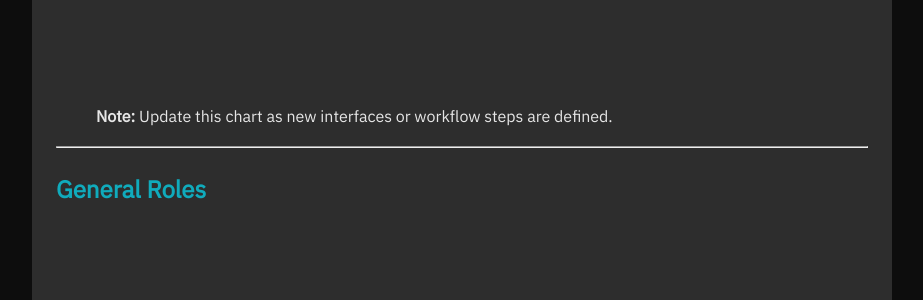
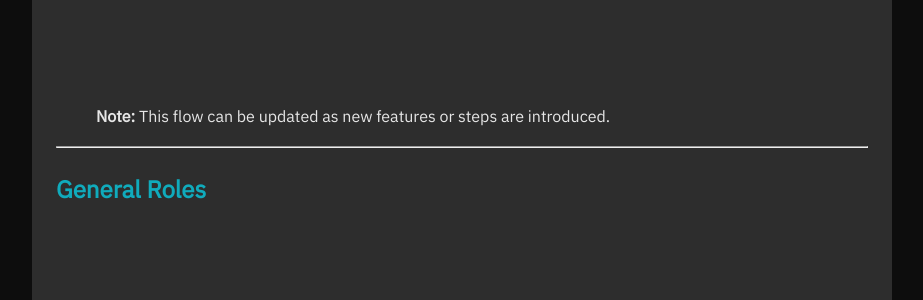
Before and after one commit to CenterForDigitalHumanities/TPEN3, a Jekyll site: the page built from core-workflow-mermaid.md, in a window 1280 px wide and 900 px high, scrolled down 2045 px. Shown: the part 154-454 px from the top of the window, without its empty margins (178-1101 px from the left). Built offline with Jekyll 4.4.1, drawn with Linux system fonts in a browser that asks for light colours.

Commit message:
Add sync prompt and update workflow doc note
Add a new Copilot prompt (.copilot/prompts/sync-core-workflow-mermaid.prompt.md) to guide synchronizing core-workflow-mermaid.md with the repository's navigation and workflow implementation. Update core-workflow-mermaid.md frontmatter to reference the new sync_prompt (/prompts/sync-core-workflow-mermaid) and make a small wording change in the workflow note to clarify that the flow can be updated as new features or steps are introduced.

````diff
--- a/core-workflow-mermaid.md
+++ b/core-workflow-mermaid.md
@@ -310,7 +311,7 @@
     Transcribe --> Annotate
 ```
 
-> **Note:** Update this chart as new interfaces or workflow steps are defined.
+> **Note:** This flow can be updated as new features or steps are introduced.
 
 ---
 
````
Also changed, not shown: other parts of core-workflow-mermaid.md (+1 -0 lines), .copilot/prompts/sync-core-workflow-mermaid.prompt.md (added).
